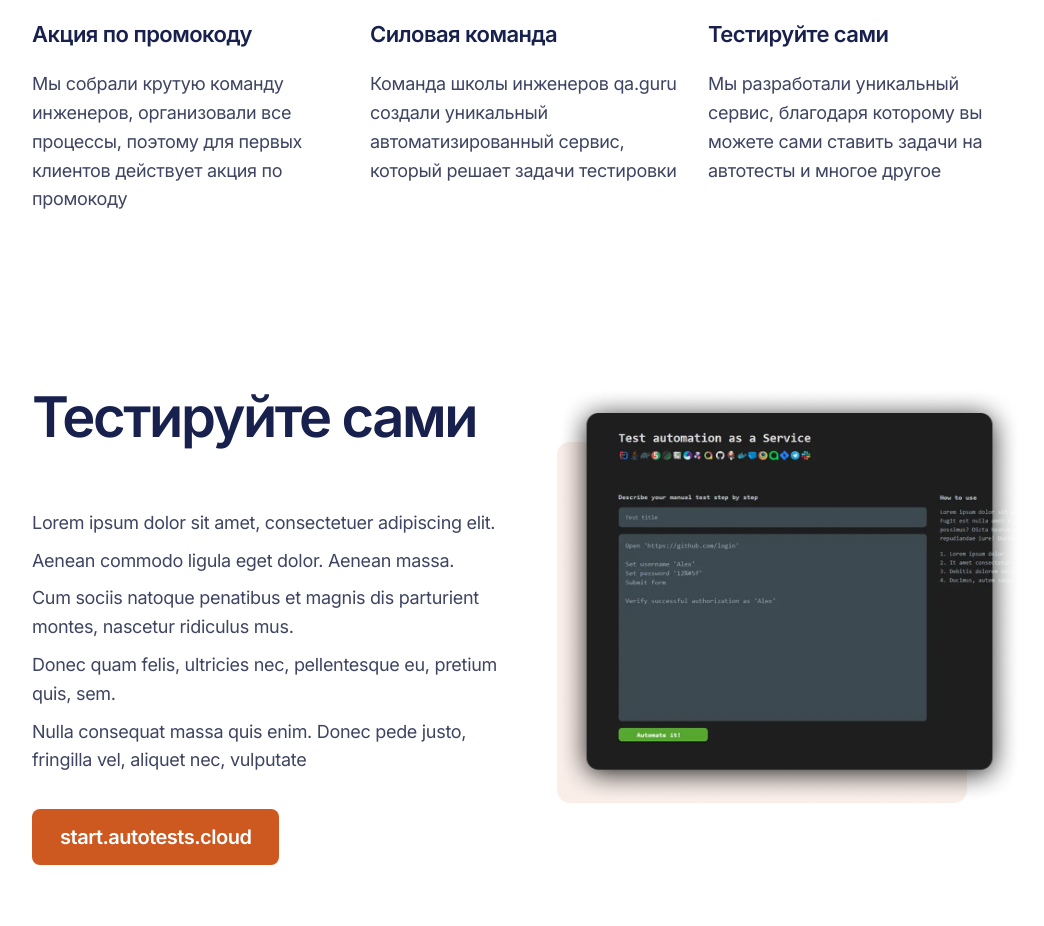
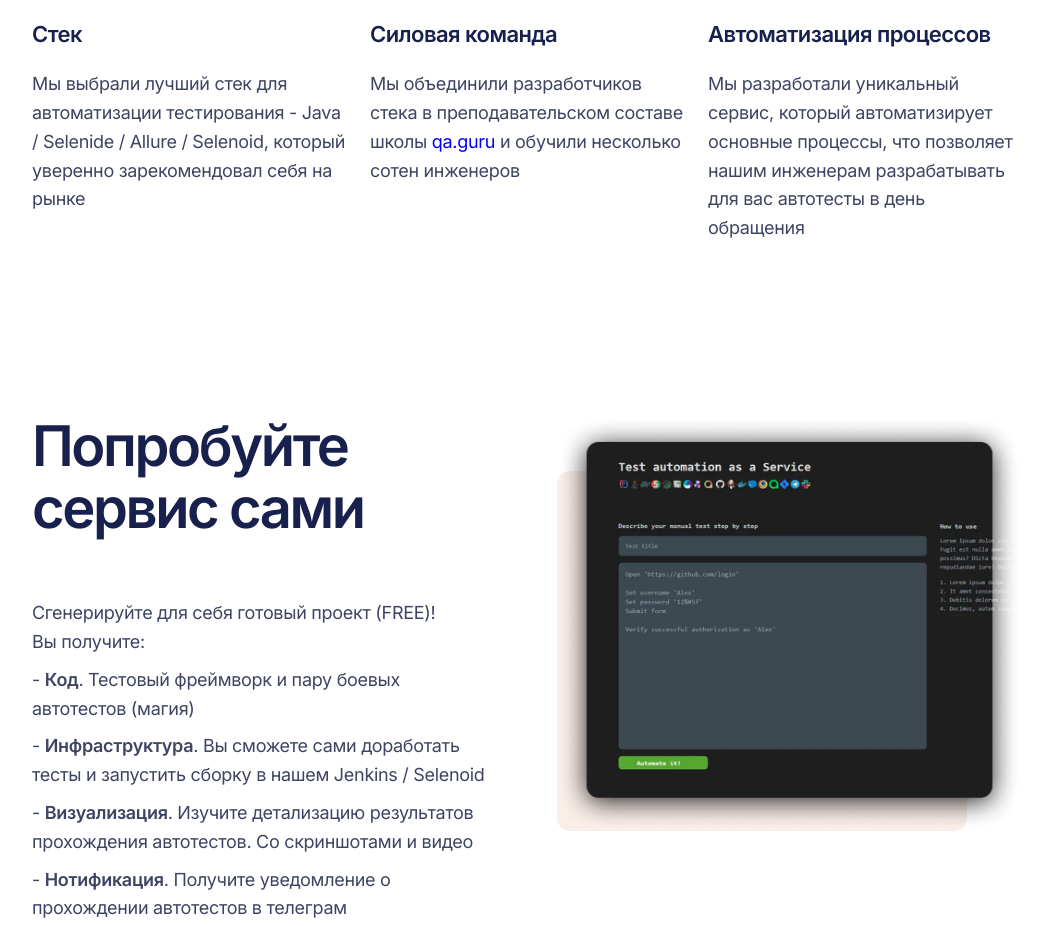
Before and after one commit to autotests-cloud/autotests-cloud-landing, a plain HTML site: page autotests/index.html in a window 1280 px wide. Shown: the part 700-1626 px from the top of the page, without its empty margins (113-1157 px from the left). Drawn offline with Linux system fonts and the light colour scheme; no server answers.

Commit message:
updated texts

```diff
--- a/autotests/index.html
+++ b/autotests/index.html
@@ -16,7 +16,7 @@
 	<div class="wrapper">
 		<div class="branding">
 			<picture><source srcset="img/logo.svg" type="image/webp"><img src="img/logo.svg" class="logo"></picture>
-			<h3>Autotests.Cloud</h3>
+			<h3>Autotests.cloud - test automation as a Service</h3>
 		</div>
 		<div class="links">
 			<a href="tg://resolve?domain=qa_automation" target="_blank"><picture><source srcset="img/telegram-plane-brands.svg" type="image/webp"><img src="img/telegram-plane-brands.svg"></picture>Telegram</a>
@@ -31,21 +31,21 @@
 		<div class="wrapper">
 			<div  id="test" class="col-main" style="background-image: url(img/pics.png);">
 				<h2>Автоматизация тестирования как сервис</h2>
-			<p>Мы собрали крутую команду инженеров, организовали все процессы, провели тесты и сейчас формируем кейсы, поэтому для первых клиентов действует акция по промокоду</p>
+				<p>Мы собрали крутую команду инженеров, организовали все процессы, провели тесты и сейчас формируем кейсы, поэтому для первых клиентов действует акция - 30$ за автотест</p>
 				<button class="img-right" id="btnOne" onclick="modalShow()">Стать клиентом<picture><source srcset="img/icon_2.svg" type="image/webp"><img src="img/icon_2.svg"></picture></button>
 			</div>
 			<div class="col-3">
 				<div>
-				<h4>Акция по промокоду</h4>
-				<p>Мы собрали крутую команду инженеров, организовали все процессы, поэтому для первых клиентов действует акция по промокоду</p>
+					<h4>Стек</h4>
+					<p>Мы выбрали лучший стек для автоматизации тестирования - Java / Selenide / Allure / Selenoid, который уверенно зарекомендовал себя на рынке</p>
 				</div>
 				<div>
 					<h4>Силовая команда</h4>
-				<p>Команда школы инженеров qa.guru создали уникальный автоматизированный сервис, который решает задачи тестировки</p>
+					<p>Мы объединили разработчиков стека в преподавательском составе школы <a target="_blank" href="https://qa.guru">qa.guru</a> и обучили несколько сотен инженеров</p>
 				</div>
 				<div>
-				<h4>Тестируйте сами</h4>
-				<p>Мы разработали уникальный сервис, благодаря которому вы можете сами ставить задачи на автотесты и многое другое</p>
+					<h4>Автоматизация процессов</h4>
+					<p>Мы разработали уникальный сервис, который автоматизирует основные процессы, что позволяет нашим инженерам разрабатывать для вас автотесты в день обращения</p>
 				</div>
 			</div>
 		</div>
@@ -57,17 +57,17 @@
 
 			<div class="col-50">
 				<div>
-				<h2>Тестируйте сами</h2>
+					<h2>Попробуйте сервис сами</h2>
 					<div>
-<p>Lorem ipsum dolor sit amet, consectetuer adipiscing elit.</p>
+						<p>Сгенерируйте для себя готовый проект (FREE)!<br/>Вы получите: </p>
 
-<p>Aenean commodo ligula eget dolor. Aenean massa.</p>
+						<p>- <b>Код</b>. Тестовый фреймворк и пару боевых автотестов (магия)</p>
 
-<p>Cum sociis natoque penatibus et magnis dis parturient montes, nascetur ridiculus mus.</p>
+						<p>- <b>Инфраструктура</b>. Вы сможете сами доработать тесты и запустить сборку в нашем Jenkins / Selenoid</p>
 
-<p>Donec quam felis, ultricies nec, pellentesque eu, pretium quis, sem.</p>
+						<p>- <b>Визуализация</b>. Изучите детализацию результатов прохождения автотестов. Со скриншотами и видео</p>
 
-<p>Nulla consequat massa quis enim. Donec pede justo, fringilla vel, aliquet nec, vulputate</p>
+						<p>- <b>Нотификация</b>. Получите уведомление о прохождении автотестов в телеграм</p>
 					</div>
 					<form action="https://start.autotests.cloud/" target="_blank">
 						<button>start.autotests.cloud</button></form>
```
Lines whose indentation alone changed are shown as unchanged.
